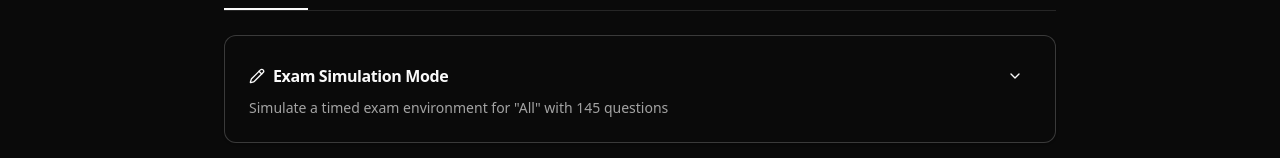
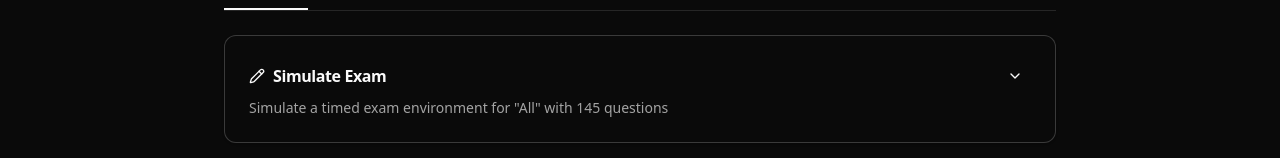
Before and after one commit to terror/microeconomics.study, a React (Vite) app: page / in a window 1280 px wide. Shown: the part 128-286 px from the top of the page. Built offline with nearby package versions, Linux system fonts and the light colour scheme.

Commit message:
Tweak exam card copy

```diff
--- a/src/components/exam-mode.tsx
+++ b/src/components/exam-mode.tsx
@@ -108,7 +108,7 @@ export const ExamMode: React.FC<ExamModeProps> = ({
         <div className='flex items-center justify-between'>
           <CardTitle className='flex items-center'>
             <Pencil className='mr-2 h-4 w-4' />
-            Exam Simulation Mode
+            Simulate Exam
           </CardTitle>
           <Button variant='ghost' size='sm' className='h-8 w-8 p-0'>
             {isExpanded ? (
```
